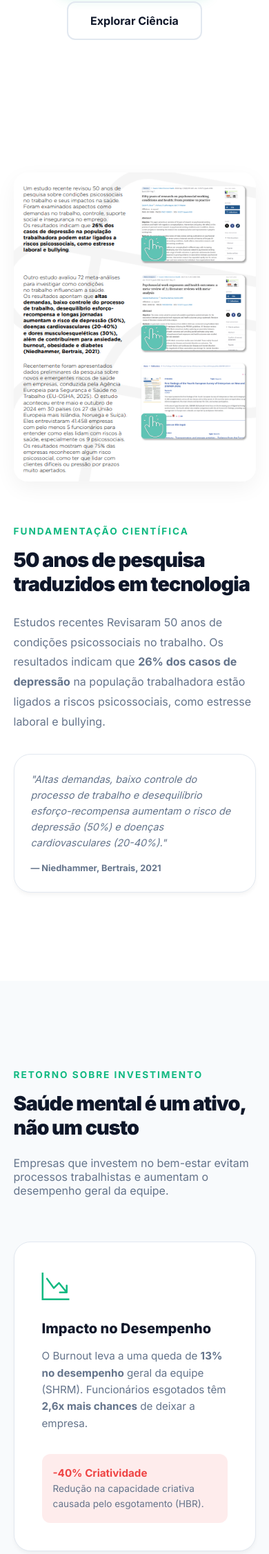
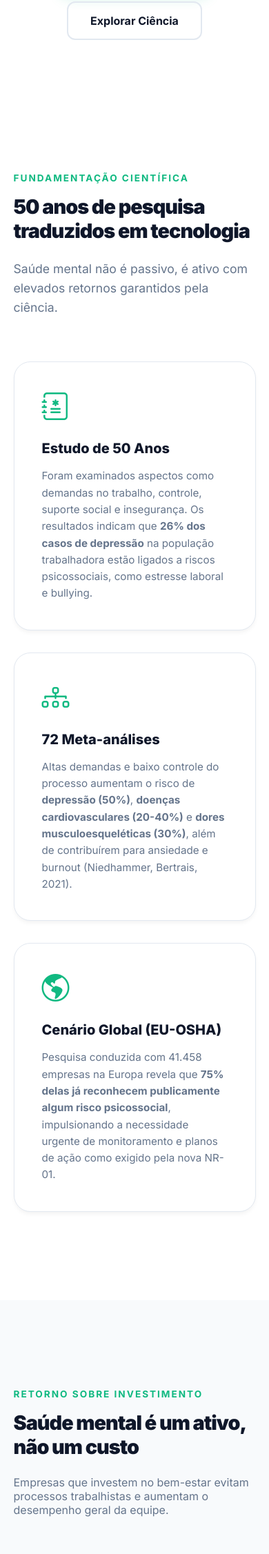
Before and after one commit to devjohnnydev/-SIMDCCONR01, a Django app: page / in a window 390 px wide; the page is wider, and only the part inside the window is pictured. Shown: the part 996-3249 px from the top of that part at 69% size. Run offline with Django 5.2, Linux system fonts and the light colour scheme; data comes from the database, SQL or seed files in the repository; data that the repository does not hold is empty.

Commit message:
UI: Replaced stretched images with professional responsive HTML components on homepage

```diff
--- a/templates/landing/page.html
+++ b/templates/landing/page.html
@@ -46,7 +46,7 @@
         h1 span { color: var(--primary); }
         .hero-p { font-size: 1.1rem; color: var(--text-muted); margin-bottom: 2.5rem; line-height: 1.6; }
         .hero-img-container { position: relative; }
-        .hero-img { width: 100%; border-radius: 24px; box-shadow: 0 20px 50px rgba(0,0,0,0.1); position: relative; z-index: 2; transition: 0.5s; }
+        .hero-img { width: 100%; height: 100%; max-height: 550px; object-fit: cover; object-position: top center; border-radius: 24px; box-shadow: 0 20px 50px rgba(0,0,0,0.1); position: relative; z-index: 2; transition: 0.5s; }
         .hero-img:hover { transform: scale(1.02); }
         .hero-shape { position: absolute; top: -10%; right: -10%; width: 50%; height: 50%; background: var(--primary); border-radius: 50%; filter: blur(80px); opacity: 0.15; z-index: 1; }
 
@@ -137,20 +137,28 @@
 
 <section class="section" id="ciencia">
     <div class="container">
-        <div class="grid-2">
-            <img src="{% static 'img/landing/science.png' %}" alt="Ciência e Pesquisa" class="modern-img">
-            <div>
-                <span class="section-tag">Fundamentação Científica</span>
-                <h2 class="section-title">50 anos de pesquisa traduzidos em tecnologia</h2>
-                <p style="color: var(--text-muted); line-height: 1.8; margin-bottom: 2rem;">
-                    Estudos recentes Revisaram 50 anos de condições psicossociais no trabalho. Os resultados indicam que <strong>26% dos casos de depressão</strong> na população trabalhadora estão ligados a riscos psicossociais, como estresse laboral e bullying.
-                </p>
-                <div class="card" style="padding: 1.5rem;">
-                    <p style="font-style: italic; color: var(--text-muted); font-size: 0.9rem;">
-                        "Altas demandas, baixo controle do processo de trabalho e desequilíbrio esforço-recompensa aumentam o risco de depressão (50%) e doenças cardiovasculares (20-40%)."
-                    </p>
-                    <p style="margin-top: 1rem; font-weight: 700; font-size: 0.8rem;">— Niedhammer, Bertrais, 2021</p>
-                </div>
+        <div class="text-center" style="margin-bottom: 4rem;">
+            <span class="section-tag">Fundamentação Científica</span>
+            <h2 class="section-title">50 anos de pesquisa traduzidos em tecnologia</h2>
+            <p style="color: var(--text-muted); max-width: 800px; margin: 0 auto; font-size: 1.1rem; line-height: 1.6;">
+                Saúde mental não é passivo, é ativo com elevados retornos garantidos pela ciência.
+            </p>
+        </div>
+        <div class="grid-3">
+            <div class="card">
+                <i class="bi bi-journal-medical card-icon"></i>
+                <h3>Estudo de 50 Anos</h3>
+                <p>Foram examinados aspectos como demandas no trabalho, controle, suporte social e insegurança. Os resultados indicam que <strong>26% dos casos de depressão</strong> na população trabalhadora estão ligados a riscos psicossociais, como estresse laboral e bullying.</p>
+            </div>
+            <div class="card">
+                <i class="bi bi-diagram-3 card-icon"></i>
+                <h3>72 Meta-análises</h3>
+                <p>Altas demandas e baixo controle do processo aumentam o risco de <strong>depressão (50%)</strong>, <strong>doenças cardiovasculares (20-40%)</strong> e <strong>dores musculoesqueléticas (30%)</strong>, além de contribuírem para ansiedade e burnout (Niedhammer, Bertrais, 2021).</p>
+            </div>
+            <div class="card">
+                <i class="bi bi-globe-americas card-icon"></i>
+                <h3>Cenário Global (EU-OSHA)</h3>
+                <p>Pesquisa conduzida com 41.458 empresas na Europa revela que <strong>75% delas já reconhecem publicamente algum risco psicossocial</strong>, impulsionando a necessidade urgente de monitoramento e planos de ação como exigido pela nova NR-01.</p>
             </div>
         </div>
     </div>
@@ -167,14 +175,35 @@
         <div class="grid-2" style="gap: 2rem; align-items: stretch;">
             <div class="card">
                 <i class="bi bi-graph-down-arrow card-icon"></i>
-                <h3>Impacto no Desempenho</h3>
-                <p>O Burnout leva a uma queda de <strong>13% no desempenho</strong> geral da equipe (SHRM). Funcionários esgotados têm <strong>2,6x mais chances</strong> de deixar a empresa.</p>
-                <div style="margin-top: 2rem; padding: 1rem; background: rgba(239, 68, 68, 0.1); border-radius: 12px;">
-                    <p style="color: #ef4444; font-weight: 700;">-40% Criatividade</p>
-                    <p style="font-size: 0.85rem; color: var(--text-muted);">Redução na capacidade criativa causada pelo esgotamento (HBR).</p>
+                <h3>Impacto Direto nos Resultados</h3>
+                <p>O Burnout leva a uma queda de <strong>13% no desempenho</strong> geral da equipe (SHRM). Além disso, funcionários esgotados têm <strong>2,6x mais chances</strong> de deixar a empresa, elevando os custos de recrutamento.</p>
+                <div style="margin-top: 2rem; padding: 1rem; background: rgba(239, 68, 68, 0.1); border-radius: 12px; border-left: 4px solid #ef4444;">
+                    <p style="color: #ef4444; font-weight: 700; margin-bottom: 0.2rem;">-40% na Criatividade Coletiva</p>
+                    <p style="font-size: 0.85rem; color: var(--text-muted);">Redução drástica na capacidade inovadora causada pelo esgotamento prolongado (HBR, 2017).</p>
                 </div>
             </div>
-            <img src="{% static 'img/landing/roi_stats.png' %}" alt="Estatísticas ROI" class="modern-img" style="height: 100%; object-fit: contain;">
+
+            <div class="card" style="background: var(--secondary); color: white;">
+                <i class="bi bi-exclamation-triangle card-icon" style="color: #fbbf24;"></i>
+                <h3 style="color: white;">A Reação em Cadeia do Maior Risco</h3>
+                <p style="color: #94a3b8; font-size: 0.95rem; margin-bottom: 2rem;">O bem-estar corporativo representa uma reação em cadeia: comportamentos tóxicos não tratados trazem grandes despesas através do aumento nas taxas de burnout.</p>
+
+                <div style="background: rgba(255,255,255,0.05); padding: 1.5rem; border-radius: 16px; margin-bottom: 1rem;">
+                    <div style="display: flex; justify-content: space-between; align-items: center; margin-bottom: 0.5rem;">
+                        <span style="font-size: 0.85rem; font-weight: 700; color: #fbbf24;">Ambiente Tóxico</span>
+                        <strong style="font-size: 1.5rem; color: white;">8x pior</strong>
+                    </div>
+                    <p style="font-size: 0.8rem; color: #94a3b8; margin: 0;">Probabilidade maior de apresentar sintomas de burnout severo.</p>
+                </div>
+
+                <div style="background: rgba(255,255,255,0.05); padding: 1.5rem; border-radius: 16px;">
+                    <div style="display: flex; justify-content: space-between; align-items: center; margin-bottom: 0.5rem;">
+                        <span style="font-size: 0.85rem; font-weight: 700; color: #ef4444;">Turnover Iminente</span>
+                        <strong style="font-size: 1.5rem; color: white;">6x mais</strong>
+                    </div>
+                    <p style="font-size: 0.8rem; color: #94a3b8; margin: 0;">Chances de pedir demissão nos 3 a 6 meses seguintes (McKinsey, 2022).</p>
+                </div>
+            </div>
         </div>
 
         <div class="stat-grid">
@@ -204,11 +233,32 @@
                     </li>
                     <li style="margin-bottom: 1.5rem; display: flex; gap: 1rem;">
                         <span style="background: var(--primary); color: white; width: 30px; height: 30px; border-radius: 50%; display: flex; align-items: center; justify-content: center; flex-shrink: 0; font-weight: 700;">3</span>
-                        <div><strong style="display: block;">Registros de Treinamento</strong><span style="color: var(--text-muted); font-size: 0.9rem;">Sensibilização realizada com lideranças e equipes.</span></div>
+                        <div><strong style="display: block;">Registros de Treinamento</strong><span style="color: var(--text-muted); font-size: 0.9rem;">Sensibilização e capacitação exigidas realizadas com lideranças e equipes.</span></div>
+                    </li>
+                    <li style="display: flex; gap: 1rem;">
+                        <span style="background: var(--primary); color: white; width: 30px; height: 30px; border-radius: 50%; display: flex; align-items: center; justify-content: center; flex-shrink: 0; font-weight: 700;">4</span>
+                        <div><strong style="display: block;">Indicadores Internos</strong><span style="color: var(--text-muted); font-size: 0.9rem;">Painel de monitoramento com taxas de absenteísmo, turnover e afastamentos por questões psicológicas.</span></div>
                     </li>
                 </ul>
             </div>
-            <img src="{% static 'img/landing/compliance.png' %}" alt="Conformidade e Evidências" class="modern-img">
+
+            <div class="card" style="border: 2px solid var(--primary); background: rgba(16, 185, 129, 0.05);">
+                <i class="bi bi-shield-check" style="font-size: 3rem; color: var(--primary); margin-bottom: 1rem; display: block;"></i>
+                <h3 style="font-size: 1.5rem; font-weight: 800; margin-bottom: 1rem;">Blindagem Jurídica e Trabalhista</h3>
+                <p style="color: var(--text-muted); margin-bottom: 1.5rem; line-height: 1.6;">A nova NR-1 (Portaria MTE 1.419/2024) exige a avaliação ergonômica e psicossocial integrada ao PGR. Nossa tecnologia garante:</p>
+                <div style="background: var(--card); padding: 1rem; border-radius: 12px; margin-bottom: 0.8rem; border-left: 3px solid var(--primary); display: flex; align-items: center; gap: 1rem;">
+                    <i class="bi bi-fingerprint text-primary fs-4"></i>
+                    <span style="font-weight: 600; font-size: 0.9rem;">Rastreabilidade por CPF do Colaborador</span>
+                </div>
+                <div style="background: var(--card); padding: 1rem; border-radius: 12px; margin-bottom: 0.8rem; border-left: 3px solid var(--primary); display: flex; align-items: center; gap: 1rem;">
+                    <i class="bi bi-file-earmark-lock text-primary fs-4"></i>
+                    <span style="font-weight: 600; font-size: 0.9rem;">Laudo Bloqueado com Assinatura (Double Check)</span>
+                </div>
+                <div style="background: var(--card); padding: 1rem; border-radius: 12px; border-left: 3px solid var(--primary); display: flex; align-items: center; gap: 1rem;">
+                    <i class="bi bi-robot text-primary fs-4"></i>
+                    <span style="font-weight: 600; font-size: 0.9rem;">Auditoria Pronta para Fiscalização (MTE)</span>
+                </div>
+            </div>
         </div>
 
         <div class="validator-box" style="margin-top: 5rem;">
```
